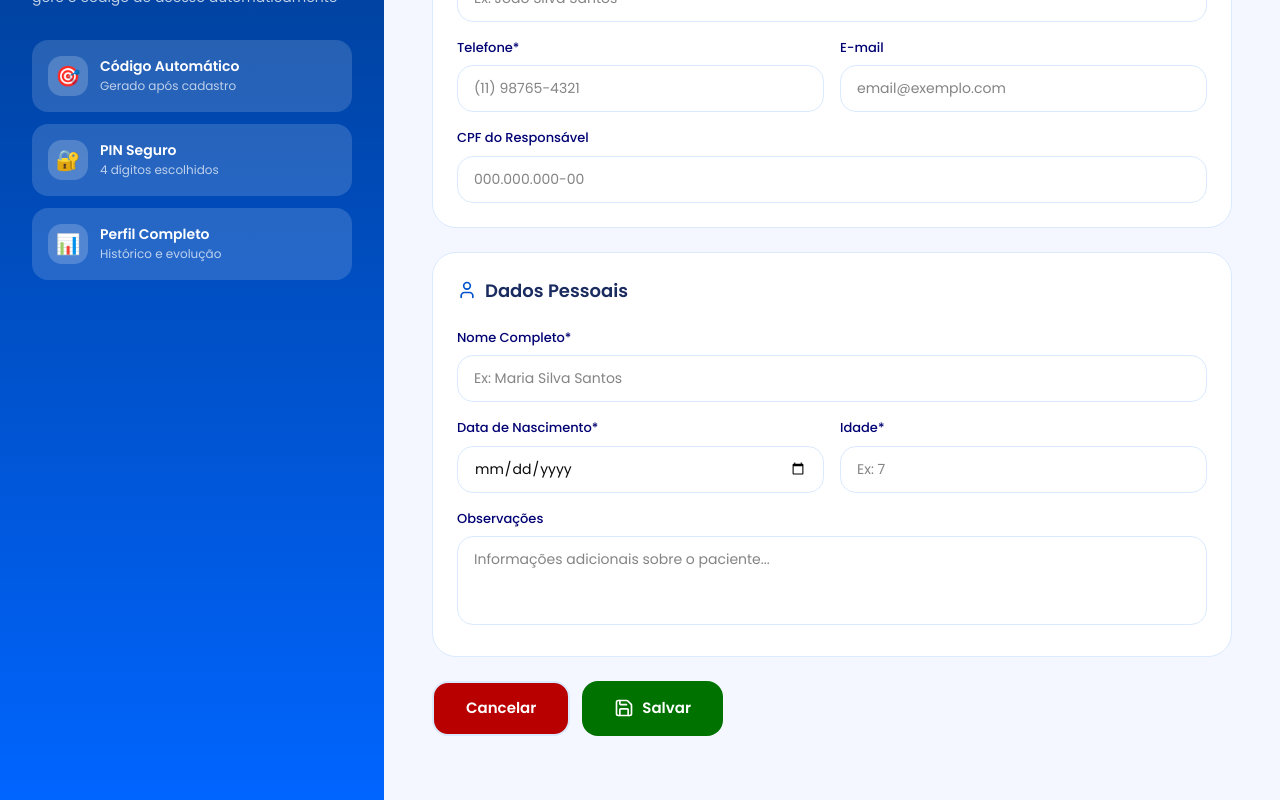
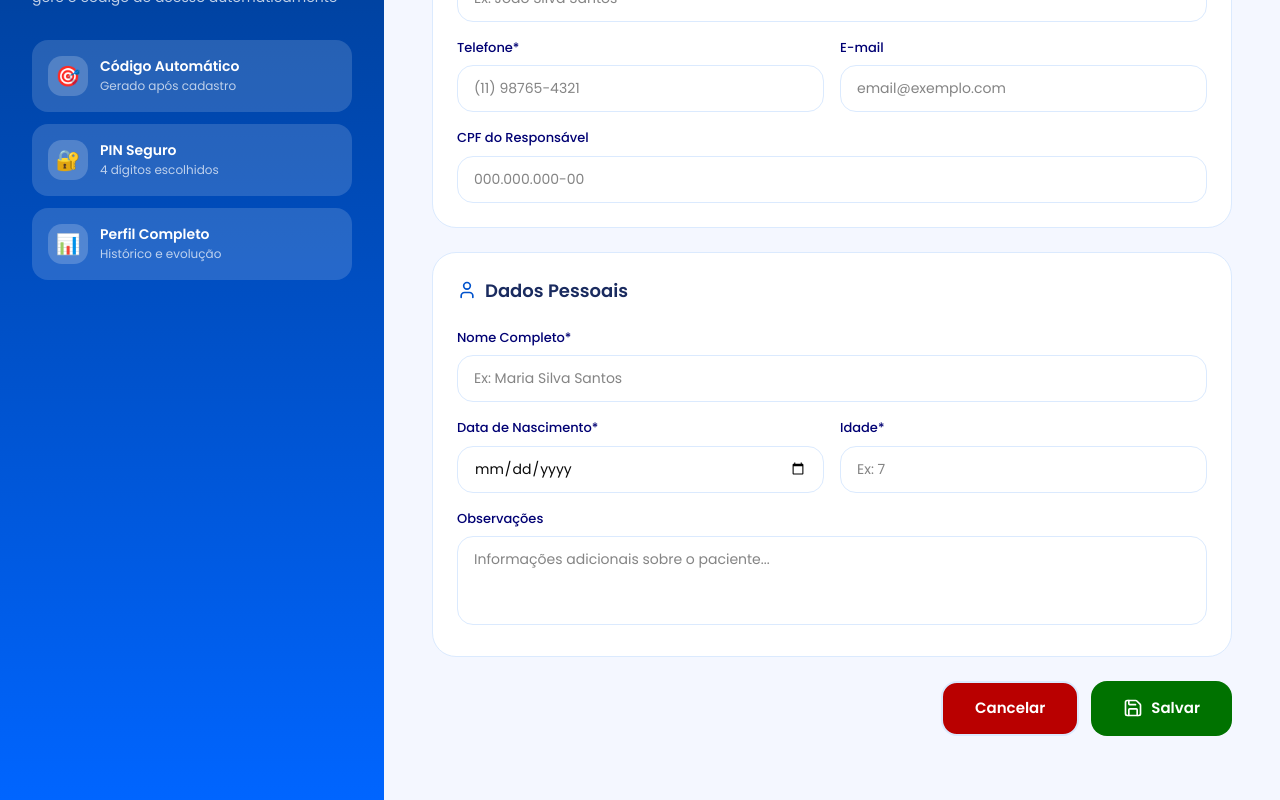
Before and after one commit to FONO-IA/fono-ia, a React (Vite) app in the folder Front/: page /add-patient in a window 1280 px wide. Shown: the part 267-1067 px from the top of the page. Built offline with nearby package versions, Linux system fonts and the light colour scheme.

Commit message:
style: botões

```diff
--- a/Front/src/app/AddPatient.tsx
+++ b/Front/src/app/AddPatient.tsx
@@ -527,7 +527,7 @@
                 </div>
 
                 {/* Actions */}
-                <div className="flex gap-3">
+                <div className="flex gap-3 justify-end">
                   <button
                     onClick={() => navigate("/admin")}
                     className="px-8 py-3.5 rounded-2xl transition-all hover:bg-gray-100"
```
